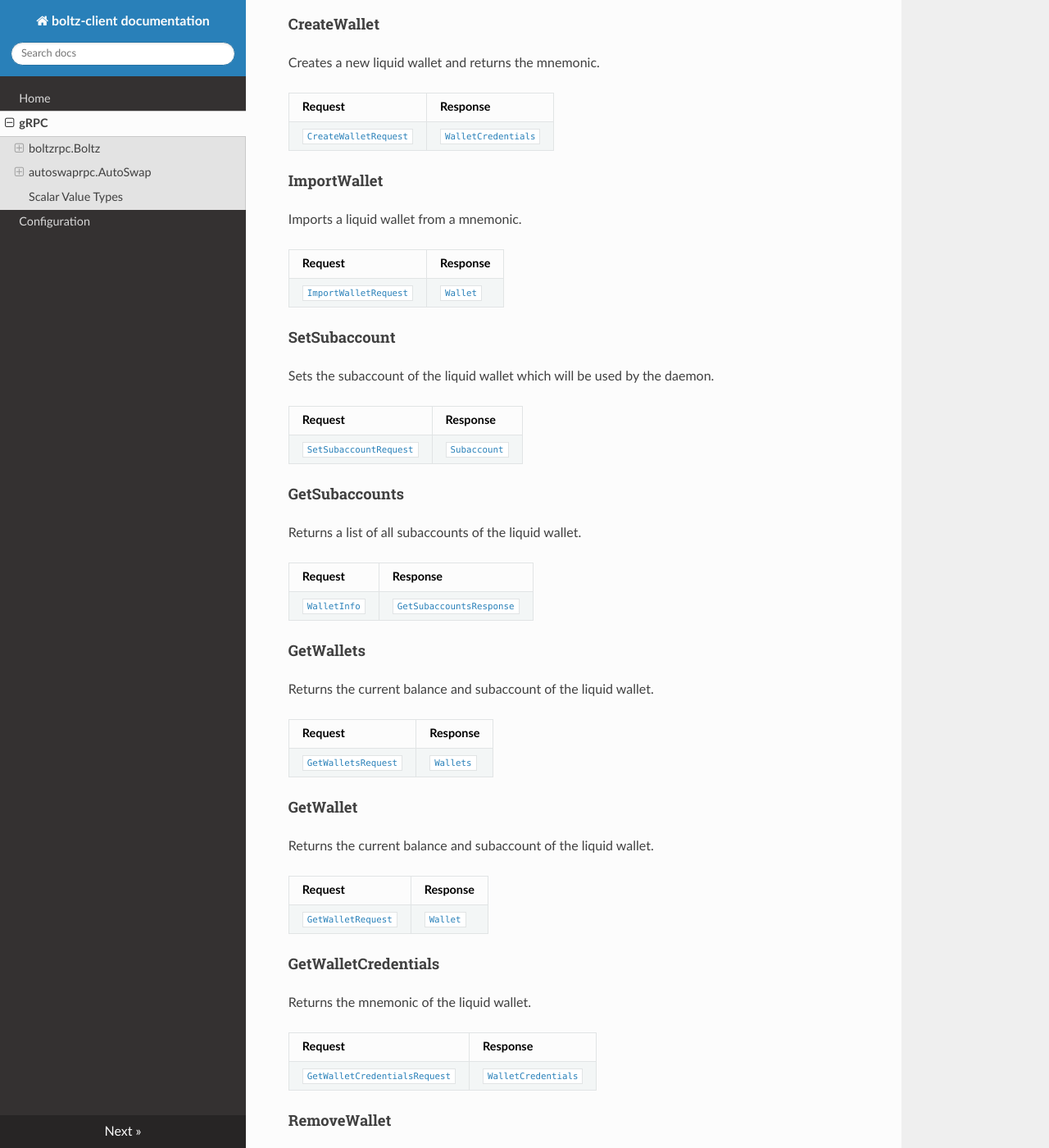
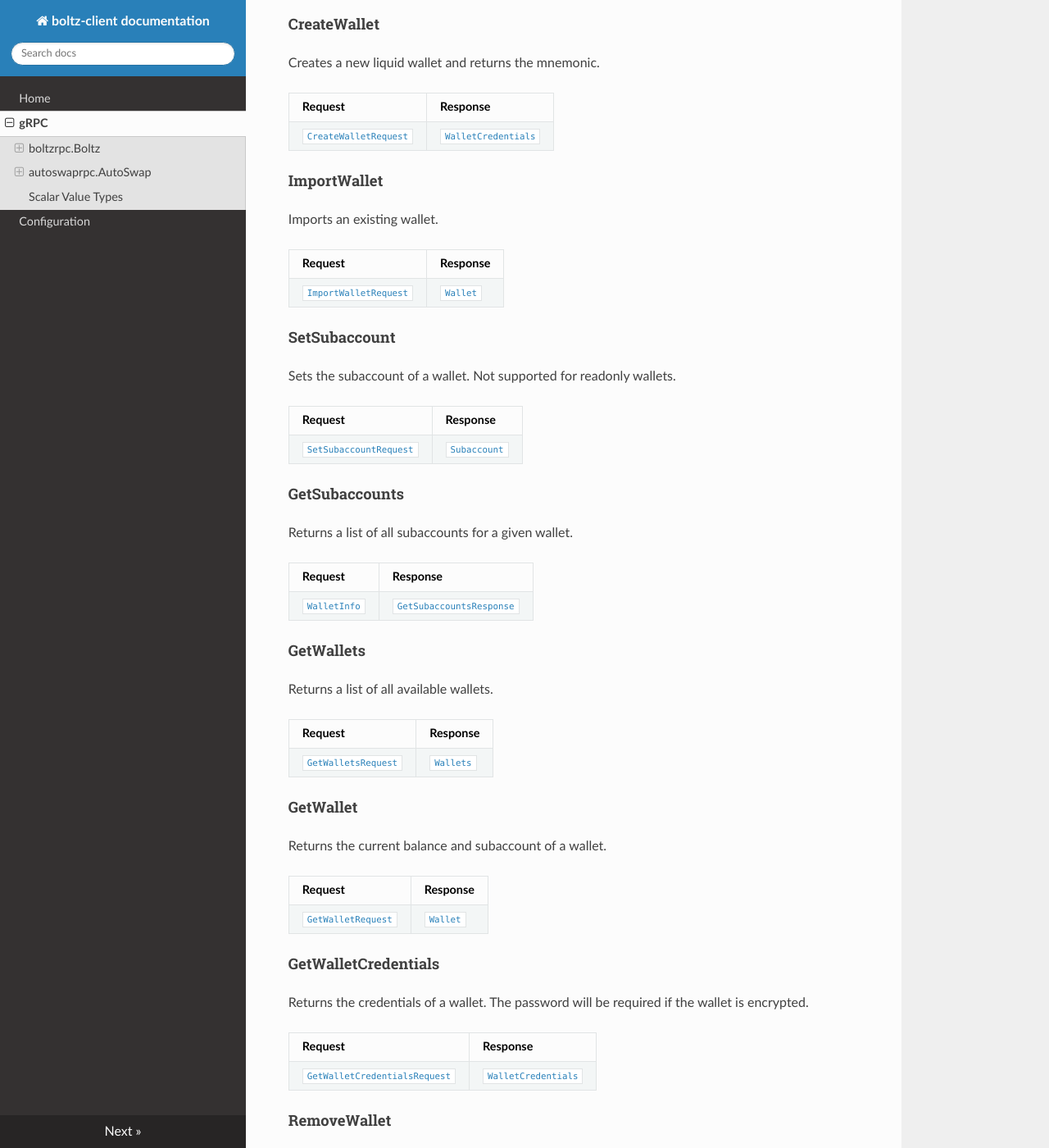
Before and after one commit to BoltzExchange/boltz-client, an MkDocs documentation site: the page built from docs/grpc.md, in a window 1280 px wide and 1400 px high, scrolled down 3237 px. Shown: the whole window at 82% size. Built offline with MkDocs 1.6.1, drawn with Linux system fonts in a browser that asks for light colours; nearby versions of some CDN libraries; some of the changed text lies outside the part shown.

Commit message:
docs: proper wallet comments

```diff
--- a/docs/grpc.md
+++ b/docs/grpc.md
@@ -135,7 +135,7 @@ Creates a new liquid wallet and returns the mnemonic.
 
 #### ImportWallet
 
-Imports a liquid wallet from a mnemonic.
+Imports an existing wallet.
 
 | Request | Response |
 | ------- | -------- |
@@ -143,7 +143,7 @@ Imports a liquid wallet from a mnemonic.
 
 #### SetSubaccount
 
-Sets the subaccount of the liquid wallet which will be used by the daemon.
+Sets the subaccount of a wallet. Not supported for readonly wallets.
 
 | Request | Response |
 | ------- | -------- |
@@ -151,7 +151,7 @@ Sets the subaccount of the liquid wallet which will be used by the daemon.
 
 #### GetSubaccounts
 
-Returns a list of all subaccounts of the liquid wallet.
+Returns a list of all subaccounts for a given wallet.
 
 | Request | Response |
 | ------- | -------- |
@@ -159,7 +159,7 @@ Returns a list of all subaccounts of the liquid wallet.
 
 #### GetWallets
 
-Returns the current balance and subaccount of the liquid wallet.
+Returns a list of all available wallets.
 
 | Request | Response |
 | ------- | -------- |
@@ -167,7 +167,7 @@ Returns the current balance and subaccount of the liquid wallet.
 
 #### GetWallet
 
-Returns the current balance and subaccount of the liquid wallet.
+Returns the current balance and subaccount of a wallet.
 
 | Request | Response |
 | ------- | -------- |
@@ -175,7 +175,7 @@ Returns the current balance and subaccount of the liquid wallet.
 
 #### GetWalletCredentials
 
-Returns the mnemonic of the liquid wallet.
+Returns the credentials of a wallet. The password will be required if the wallet is encrypted.
 
 | Request | Response |
 | ------- | -------- |
@@ -183,7 +183,7 @@ Returns the mnemonic of the liquid wallet.
 
 #### RemoveWallet
 
-Removes the liquid wallet from the daemon.
+Removes a wallet.
 
 | Request | Response |
 | ------- | -------- |
```
Also changed, not shown: other parts of docs/grpc.md (+1 -1 lines), 2 other files.
